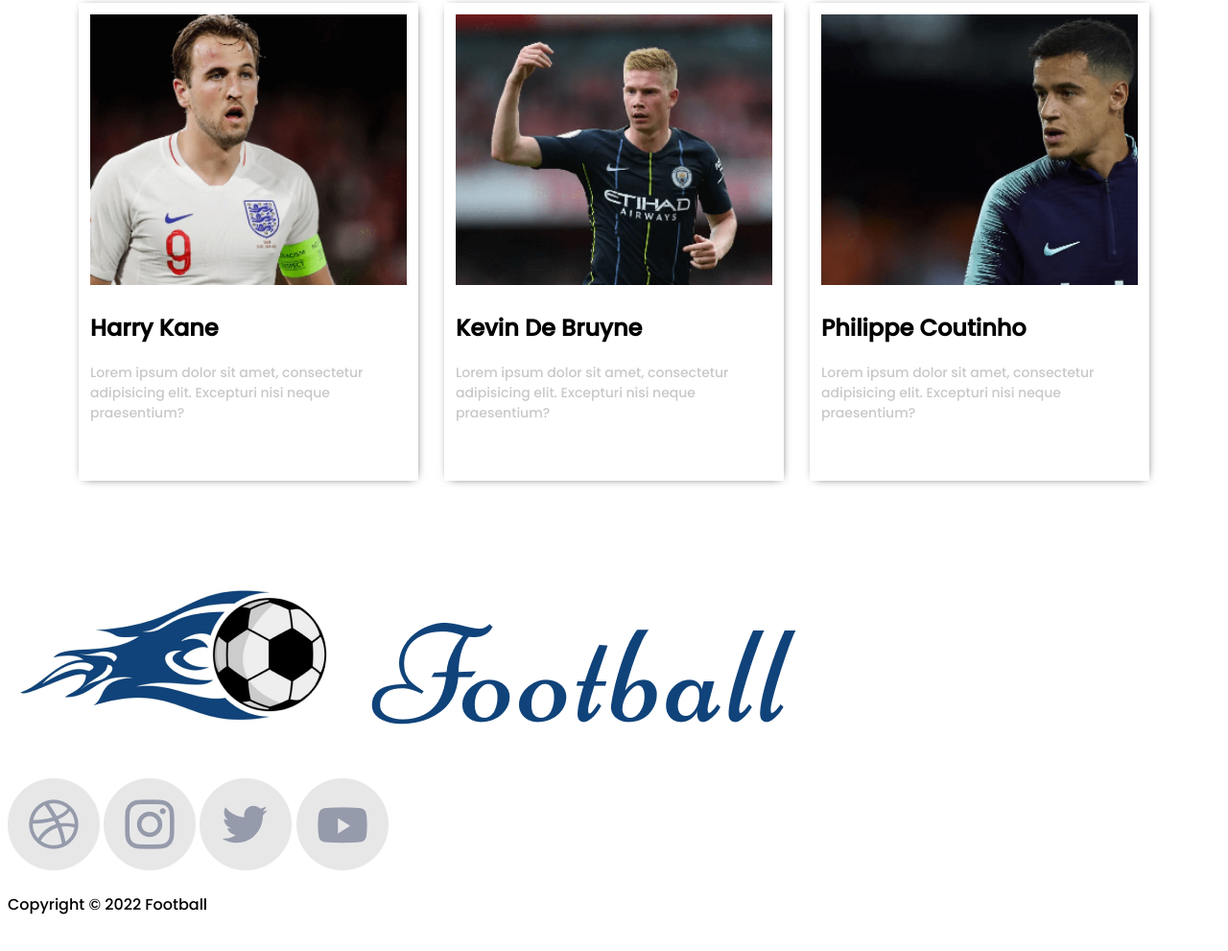
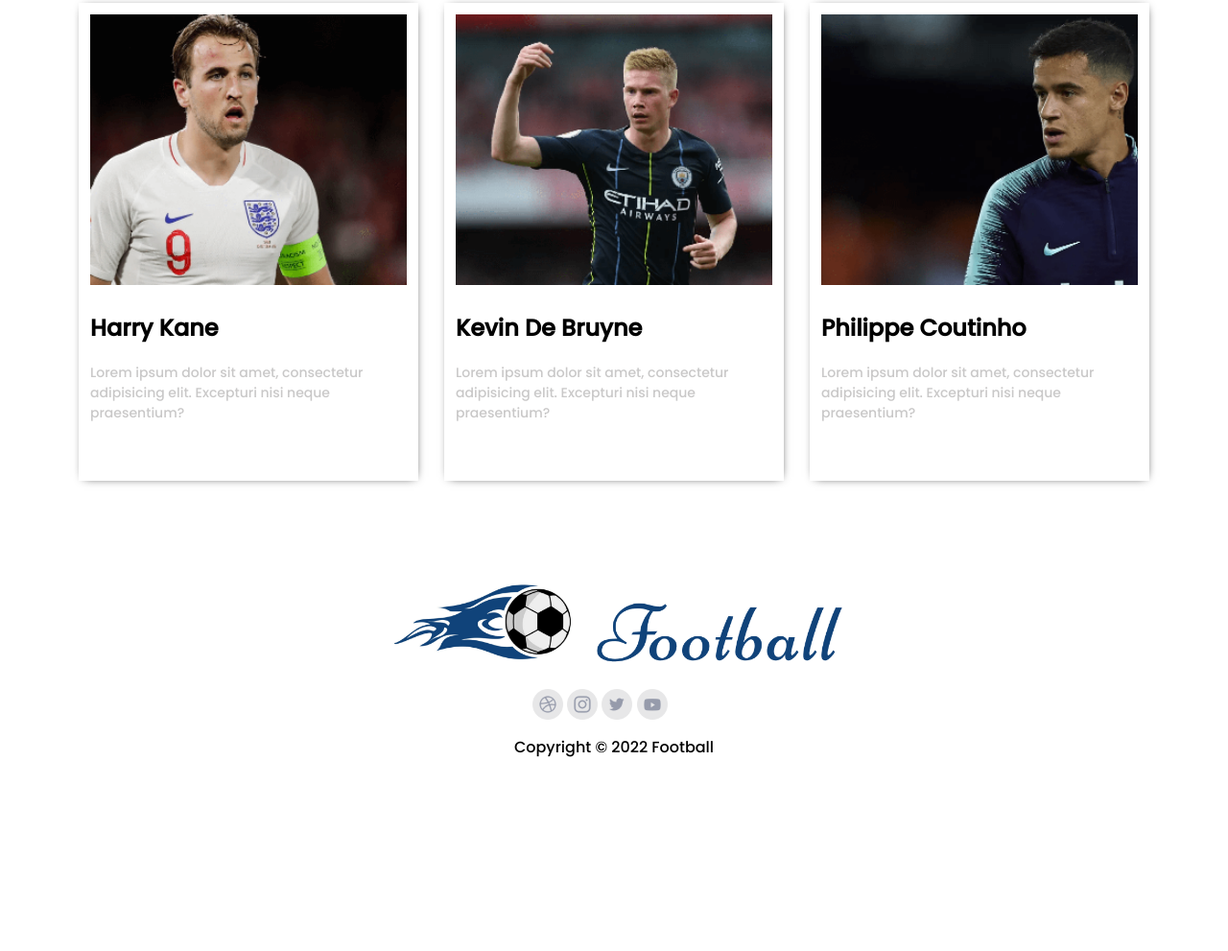
Before and after one commit to rzaman-dev/responsive-football, a plain HTML site: page index.html in a window 1280 px wide. Shown: the part 1639-2630 px from the top of the page at 96% size. After the commit the page ends 2504 px from the top, so only its background shows below. Drawn offline with Linux system fonts and the light colour scheme.

Commit message:
players & footer area add

```diff
--- a/css/style.css
+++ b/css/style.css
@@ -42,3 +42,24 @@ main{
     font-weight: 400;
     color: #c9c8c8;
 }
+/* -------------------------
+    footer area start
+------------------------*/
+
+.footer-main{
+    display: flex;
+    justify-content: center;
+    align-items: center;
+    flex-direction: column;
+}
+
+.footer-main>img{
+    width: 475px;
+}
+.social-logos img{
+    width: 32px;
+}
+.social-logos{
+    width: 170px;
+    height: 32px;
+}
--- a/index.html
+++ b/index.html
@@ -4,8 +4,11 @@
     <meta charset="UTF-8">
     <meta http-equiv="X-UA-Compatible" content="IE=edge">
     <meta name="viewport" content="width=device-width, initial-scale=1.0">
-    <title>Document</title>
+    <title>Football World</title>
+    <!-- main css -->
     <link rel="stylesheet" href="css/style.css">
+    <!-- font awesome -->
+    <script src="https://kit.fontawesome.com/5467beb641.js" crossorigin="anonymous"></script>
 </head>
 <body>
     <!-- hero area start -->
@@ -142,6 +145,7 @@
                     <img src="img/Social Icons/Instagram.png" alt="">
                     <img src="img/Social Icons/Twitter.png" alt="">
                     <img src="img/Social Icons/Youtube.png" alt="">
+
                 </div>
                 <p>Copyright © 2022 Football</p>
             </div>
```
